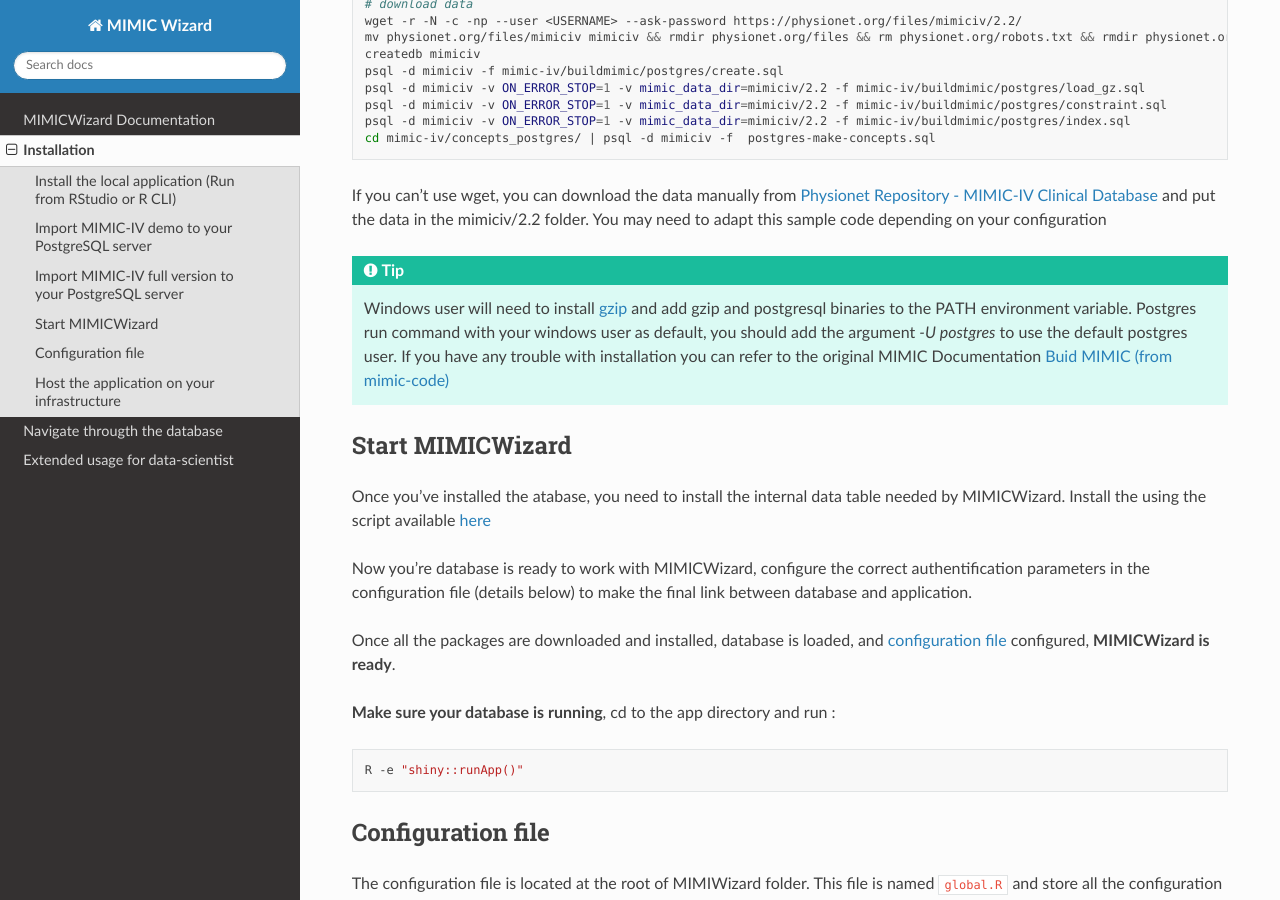
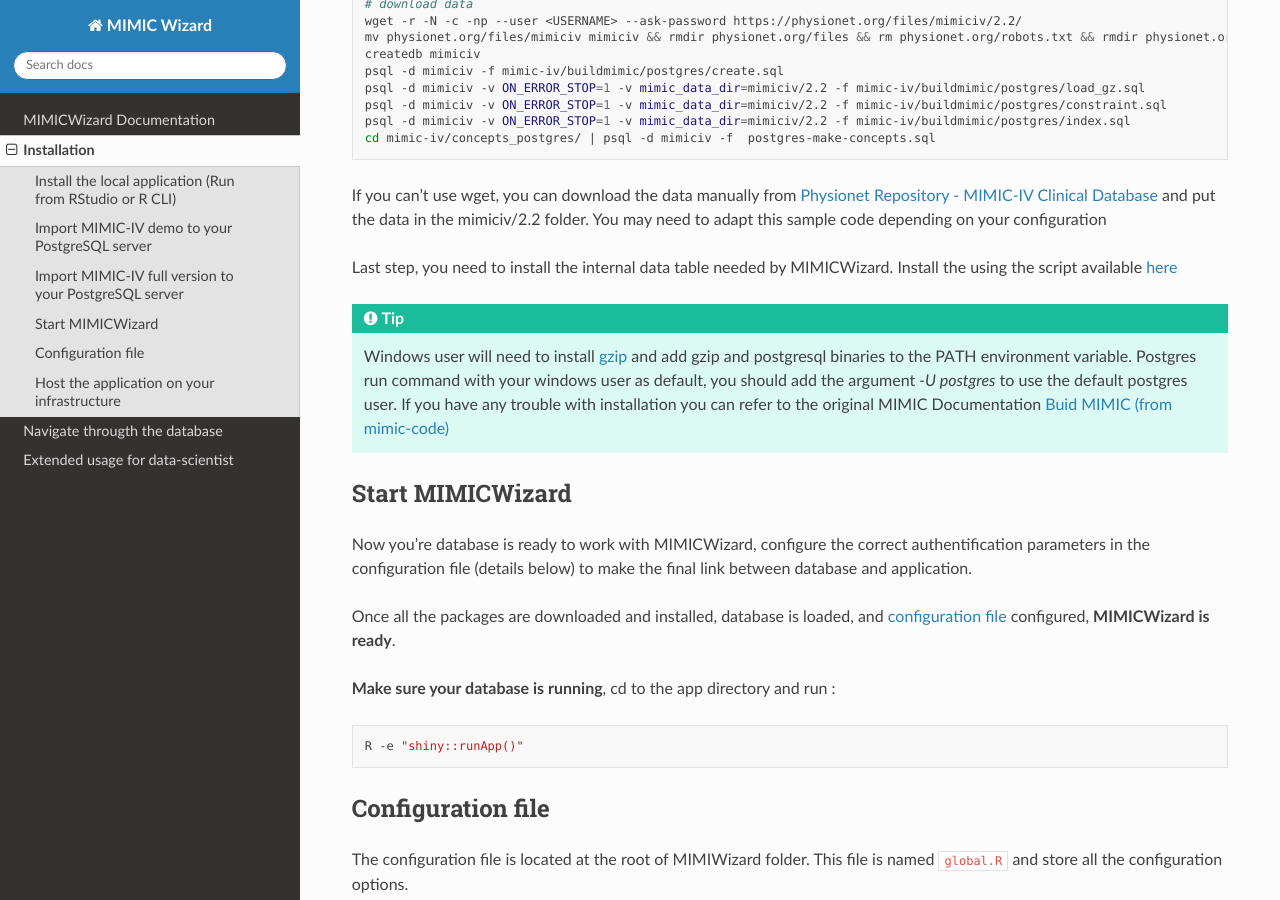
Before and after one commit to LucasDuval/MIMICWizard_Documentation, a Sphinx documentation site: the page built from docs/source/installation.rst, in a window 1280 px wide and 900 px high, scrolled down 2151 px. Built offline with Sphinx 7.4.7 and the Read the Docs theme 3.1.0, drawn with Linux system fonts in a browser that asks for light colours; pages that are not in the unit, such as notebooks, are missing from menus; some of the changed lines change nothing that is shown.

Commit message:
task: edit sql link

```diff
--- a/docs/source/installation.rst
+++ b/docs/source/installation.rst
@@ -97,6 +97,8 @@
 If you can't use wget, you can download the data manually from `Physionet Repository - MIMIC-IV Clinical Database <https://physionet.org/content/mimic-iv/2.2/>`_ and put the data in the mimiciv/2.2 folder.
 You may need to adapt this sample code depending on your configuration
 
+Last step, you need to install the internal data table needed by MIMICWizard. Install the using the script available `here <_assets/mimicwizard_internal_init.sql>`_
+
 .. tip::
 
    Windows user will need to install `gzip <https://gnuwin32.sourceforge.net/packages/gzip.htm>`_ and add gzip and postgresql binaries to the PATH environment variable.
@@ -105,8 +107,6 @@
 
 Start MIMICWizard
 ******************
-
-Once you've installed the atabase, you need to install the internal data table needed by MIMICWizard. Install the using the script available `here <assets/mimicwizard_internal_init.sql>`_
 
 Now you're database is ready to work with MIMICWizard, configure the correct authentification parameters in the configuration file (details below) to make the final link between database and application.
 
```
